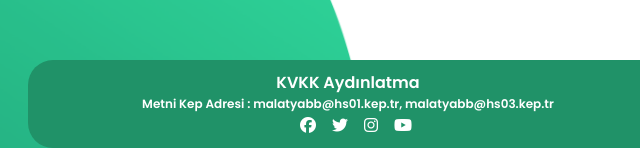
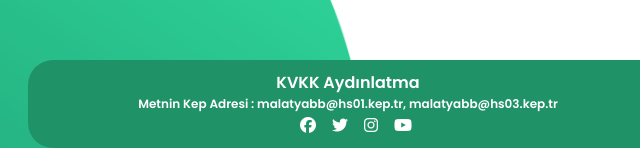
Before and after one commit to enesarslan44/Emeklilik-Y-netim-Sistemi, a plain HTML site: page index.html in a window 1280 px wide. Shown: the part 652-800 px from the top of the page, 292-932 px from the left. Drawn offline with Linux system fonts and the light colour scheme.

Commit message:
Update index.html

```diff
--- a/index.html
+++ b/index.html
@@ -95,7 +95,7 @@
           <a href="img/KVKK-Aydınlatma-Metni.pdf" target="_blank"
             >KVKK Aydınlatma</a
           >
-          Metni Kep Adresi : malatyabb@hs01.kep.tr, malatyabb@hs03.kep.tr
+          Metnin Kep Adresi : malatyabb@hs01.kep.tr, malatyabb@hs03.kep.tr
         </p>
         <div class="social-media-icons">
           <!-- Add your social media icons here -->
```
